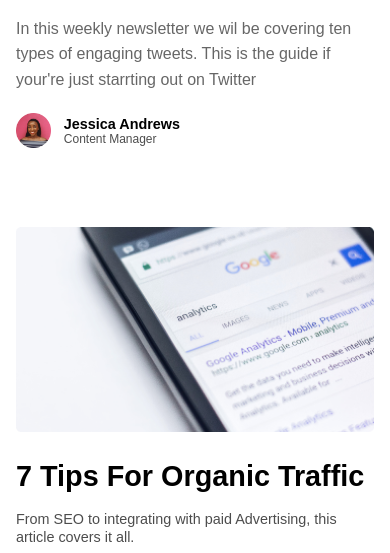
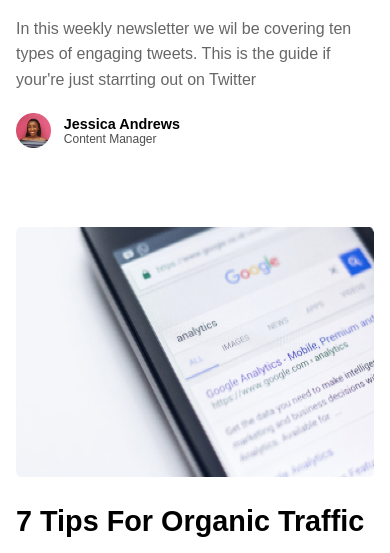
Before and after one commit to Animeshk123/frontend-design, a plain HTML site: page index.html in a window 390 px wide. Shown: the part 511-1064 px from the top of the page. Drawn offline with Linux system fonts and the light colour scheme.

Commit message:
Update main.css

```diff
--- a/main.css
+++ b/main.css
@@ -247,4 +247,8 @@
   .blog_container {
     margin-top: 2rem;
   }
-}/*# sourceMappingURL=main.css.map */
+  .blog_container > img{
+    width:100%;
+    height:250px;
+   }
+  /*# sourceMappingURL=main.css.map */
```
